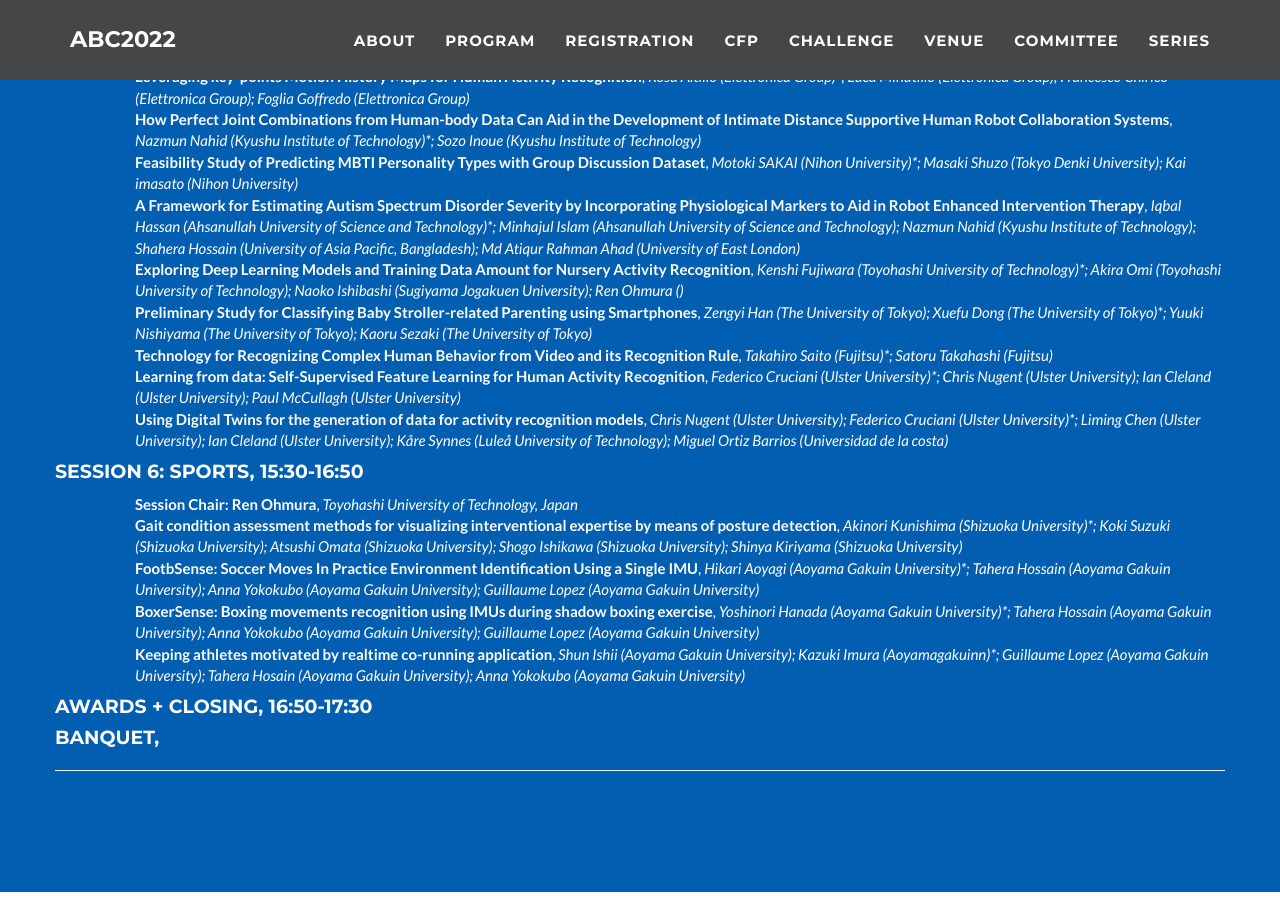
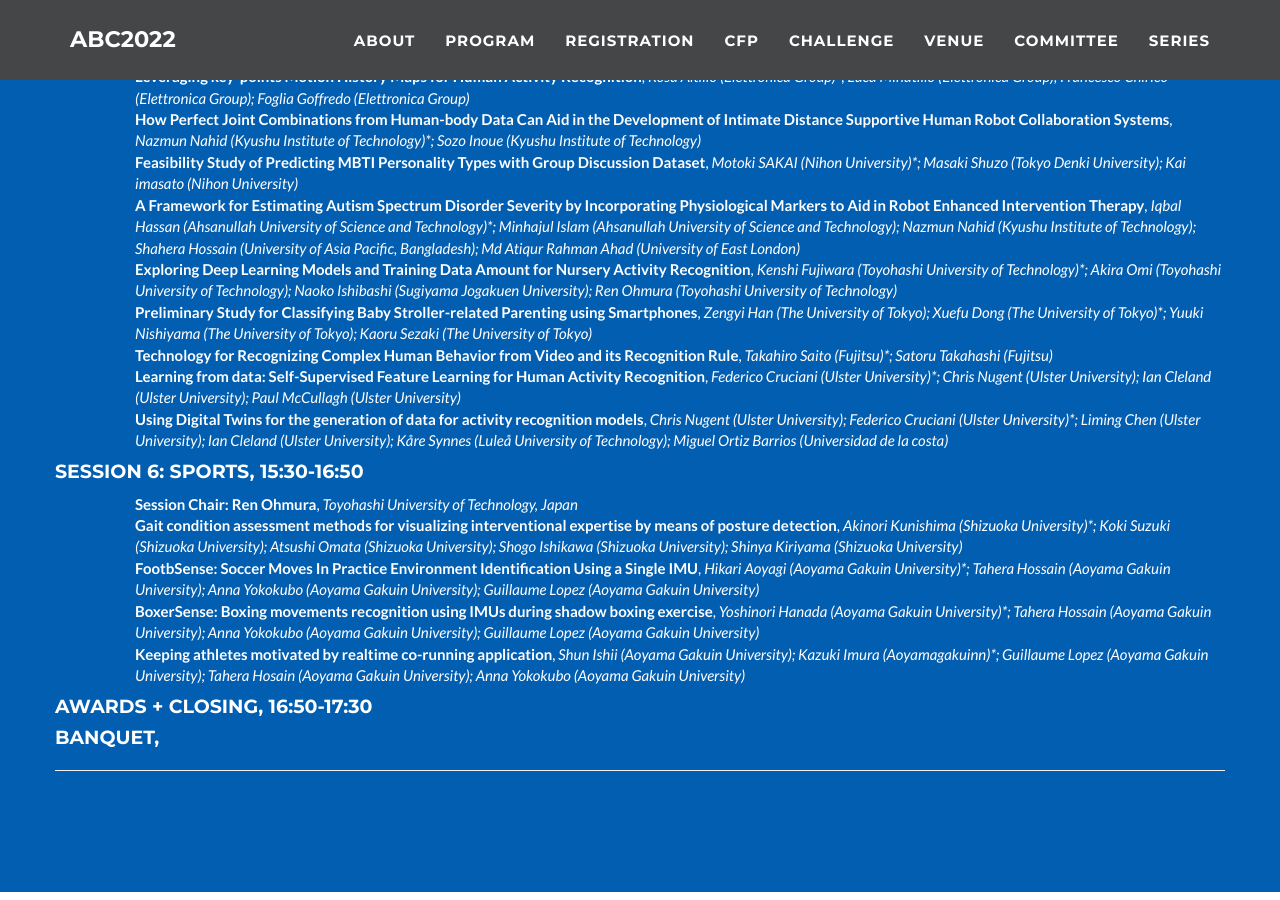
Before and after one commit to abc-research/abc-research.github.io, a Jekyll site: the page built from index.html, in a window 1280 px wide and 900 px high, scrolled down 8721 px. Built offline with Jekyll 4.4.1, drawn with Linux system fonts in a browser that asks for light colours.

Commit message:
Update _config.yml

```diff
--- a/_config.yml
+++ b/_config.yml
@@ -271,7 +271,7 @@ program:
           - title: "A Framework for Estimating Autism Spectrum Disorder Severity by Incorporating Physiological Markers to Aid in Robot Enhanced Intervention Therapy"
             authors: "Iqbal Hassan (Ahsanullah University of Science and Technology)*; Minhajul Islam (Ahsanullah University of Science and Technology); Nazmun Nahid (Kyushu Institute of Technology); Shahera Hossain (University of Asia Pacific, Bangladesh); Md Atiqur Rahman Ahad (University of East London)"
           - title: "Exploring Deep Learning Models and Training Data Amount for Nursery Activity Recognition"
-            authors: "Kenshi Fujiwara (Toyohashi University of Technology)*; Akira Omi (Toyohashi University of Technology); Naoko Ishibashi (Sugiyama Jogakuen University); Ren Ohmura ()"
+            authors: "Kenshi Fujiwara (Toyohashi University of Technology)*; Akira Omi (Toyohashi University of Technology); Naoko Ishibashi (Sugiyama Jogakuen University); Ren Ohmura (Toyohashi University of Technology)"
           - title: "Preliminary Study for Classifying Baby Stroller-related Parenting using Smartphones"
             authors: "Zengyi Han (The University of Tokyo); Xuefu Dong (The University of Tokyo)*; Yuuki Nishiyama (The University of Tokyo); Kaoru Sezaki (The University of Tokyo)"
           - title: "Technology for Recognizing Complex Human Behavior from Video and its Recognition Rule"
```
